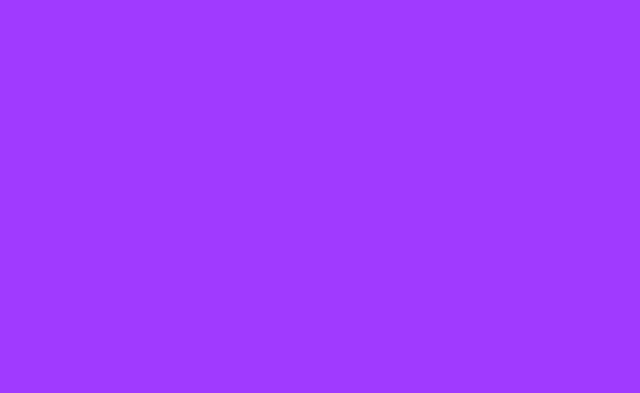
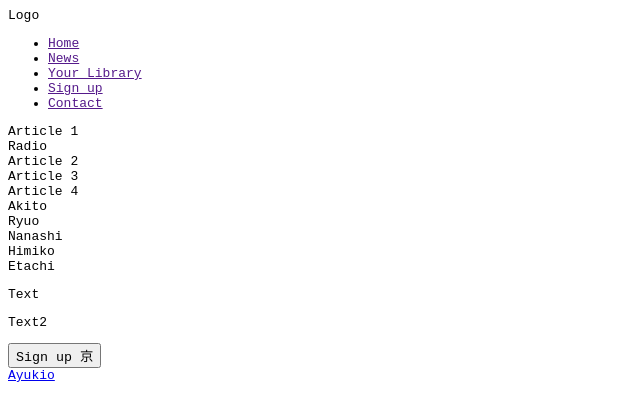
Before and after one commit to AyukioRitsuryo/tokyo-news, a plain HTML site: page index.html in a window 1280 px wide. Shown: the top 393 px of the page, without its empty margins (0-640 px from the left). Drawn offline with Linux system fonts and the light colour scheme.

Commit message:
Add section containers and content.
Create section containers and populate with initial text and elements.

```diff
--- a/index.html
+++ b/index.html
@@ -8,12 +8,55 @@
     <link rel="icon" type="image/png" sizes="96x96" href="./favicon-96x96.png">
 </head>
 <body>
-    <div class="navbar"></div>
-    <div class="radio"></div>
-    <div class="main-news"></div>
-    <div class="other-news"></div>
-    <div class="ranking"></div>
-    <div class="sign-up"></div>
-    <div class="footer"></div>
+    <div class="navbar">
+        <div>
+            Logo
+        </div>
+        <div>
+            <ul>
+                <li><a href="">Home</a></li>
+                <li><a href="">News</a></li>
+                <li><a href="">Your Library</a></li>
+                <li><a href="">Sign up</a></li>
+                <li><a href="">Contact</a></li>
+            </ul>
+        </div>
+    </div>
+    <div class="main-news">
+        <div>
+            <div class="news">
+                <div class="article-1">Article 1</div>
+            </div>
+            <div class="radio">
+                <div class="player">Radio</div>
+            </div>
+        </div>
+    </div>
+    <div class="other-news">
+        <div>
+            <div class="article-2">Article 2</div>
+            <div class="article-2">Article 3</div>
+            <div class="article-2">Article 4</div>
+        </div>
+    </div>
+    <div class="ranking">
+        <div class="users">Akito</div>
+        <div class="users">Ryuo</div>
+        <div class="users">Nanashi</div>
+        <div class="users">Himiko</div>
+        <div class="users">Etachi</div>
+    </div>
+    <div class="sign-up">
+        <div>
+            <div>
+                <p>Text</p>
+                <p>Text2</p>
+            </div>
+            <div><button>Sign up 京</button></div>
+        </div>
+    </div>
+    <div class="footer">
+        <a class="Ayukio" href="https://github.com/AyukioRitsuryo" target="_blank">Ayukio</a> <p class="odin"><a class="Ayukio" href="https://github.com/AyukioRitsuryo" target="_blank"><img class="avatar" src="./avatar3.jpeg" width="30px" alt=""></a> Odin Project 2026 </p>
+    </div>
 </body>
 </html>
--- a/style.css
+++ b/style.css
@@ -1,4 +1,3 @@
 * {
-    background-color: rgb(160, 58, 255);
     font-family: monospace;
 }
```
Also changed, not shown: avatar3.jpeg (added).
